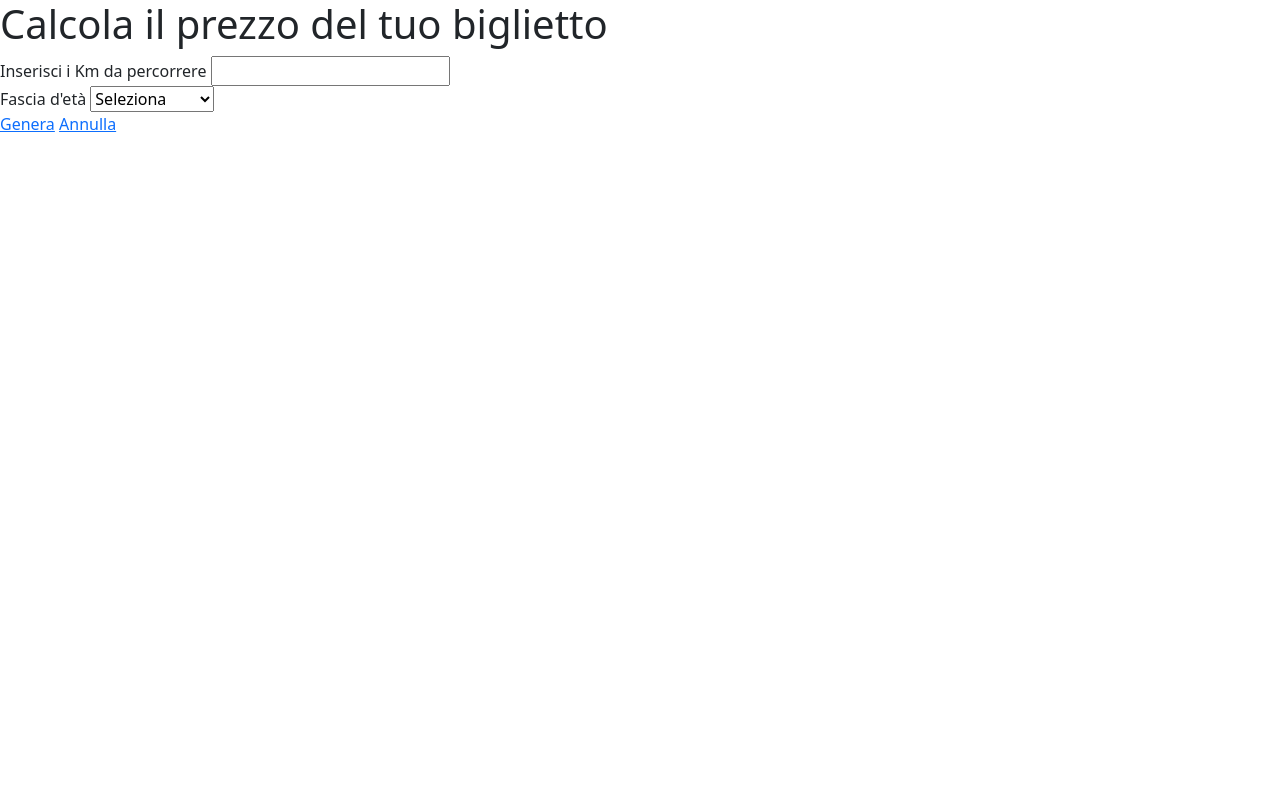
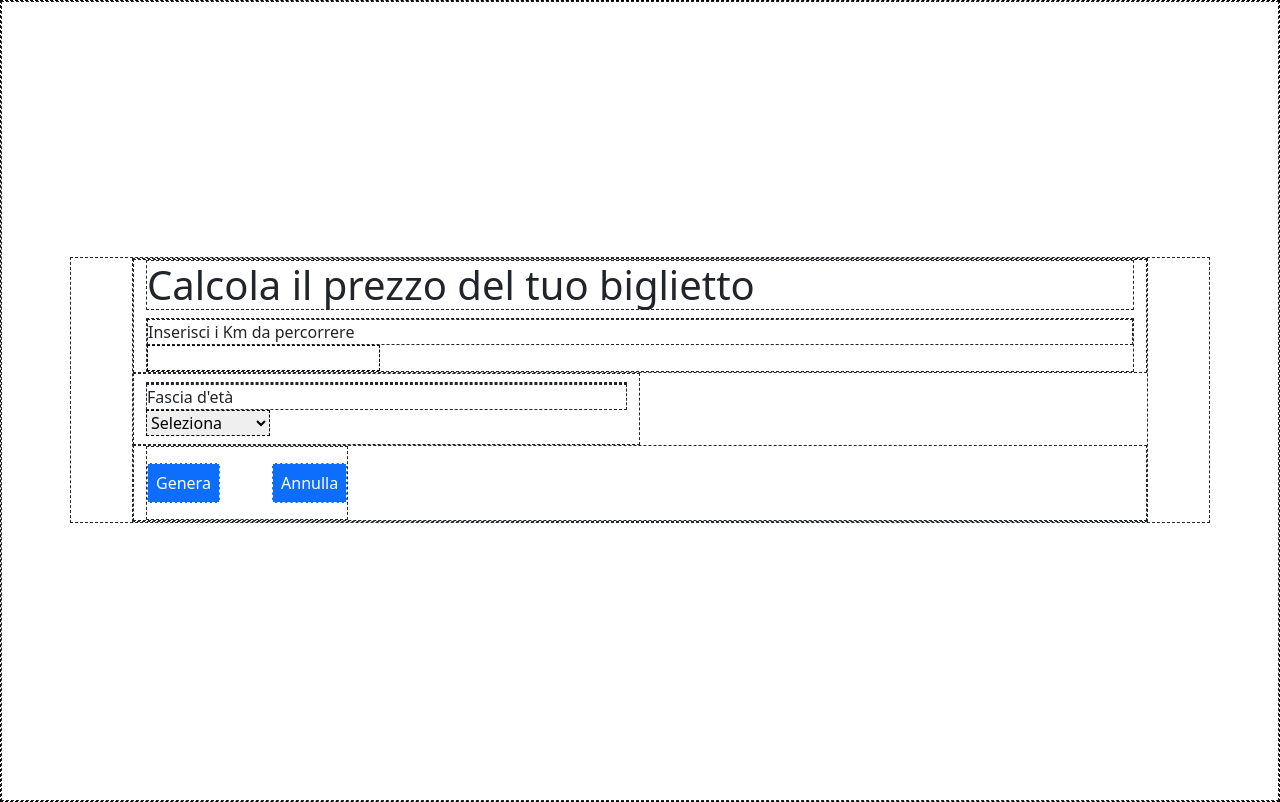
Before and after one commit to Arianna-Salvini/js-biglietto-treno-form, a plain HTML site: page index.html in a window 1280 px wide. Drawn offline with nearby package versions, Linux system fonts and the light colour scheme.

Commit message:
Add some style layout

```diff
--- a/assets/css/style.css
+++ b/assets/css/style.css
@@ -1,11 +1,26 @@
-a {
-    text-decoration: none;
+/* UTILITIES  */
+* {
+    margin: 0;
+    padding: 0;
+    box-sizing: border-box;
+    border: 1px dashed;
 }
 
-/* .form {
+body{
+    height: 100vh;
+    overflow-y: auto;
+}
+.container_style{
+    display: flex;
     justify-content: center;
-    margin: auto;
-} */
+    margin: 20% auto;
+
+}
+
+[id^="btn_"]{
+    text-decoration: none;
+    color: white;
+}
 
 [value="select"]{
     display: none;
--- a/index.html
+++ b/index.html
@@ -15,28 +15,34 @@
 </head>
 
 <body>
-    <section id="data_request">
+    <section class="container container_style" id="data_request">
+        <div class="row">
+            <div class="col-12">
                 <h1>Calcola il prezzo del tuo biglietto</h1>
                 <!-- Km -->
                 <div class="km_request">
-            <label for="km">Inserisci i Km da percorrere</label>
+                    <label class="d-block" for="km">Inserisci i Km da percorrere</label>
                     <input id="km" type="number">
                 </div>
-
+            </div>
+            <div class="col-12 col-lg-6 py-2">
                 <!-- Age -->
                 <div class="choose_you_age_gap"></div>
-        <label for="age">Fascia d'età</label>
+                <label class="d-block" for="age">Fascia d'età</label>
                 <select name="scelta" id="age">
-            <option value="select" >Seleziona</option>
+                    <option value="select">Seleziona</option>
                     <option id="minor">Minorenne</option>
                     <option id="adult">Maggiorenne</option>
                     <option id="over_65">Over 65</option>
                 </select>
-        <div class="buttons">
-            <a href="#" id="btn_generate" class="btn-light">Genera</a>
-            <a href="#" id="btn_cancel" class="btn-light">Annulla</a>
+            </div>
+            <div class="col-12 d-flex">
+                <div class="buttons py-4">
+                    <a href="#" id="btn_generate" class="btn-light bg-primary p-2 me-3 me-lg-5">Genera</a>
+                    <a href="#" id="btn_cancel" class="btn-light bg-primary p-2">Annulla</a>
                 </div>
 
+            </div>
         </div>
     </section>
 
```
Lines whose indentation alone changed are shown as unchanged.
